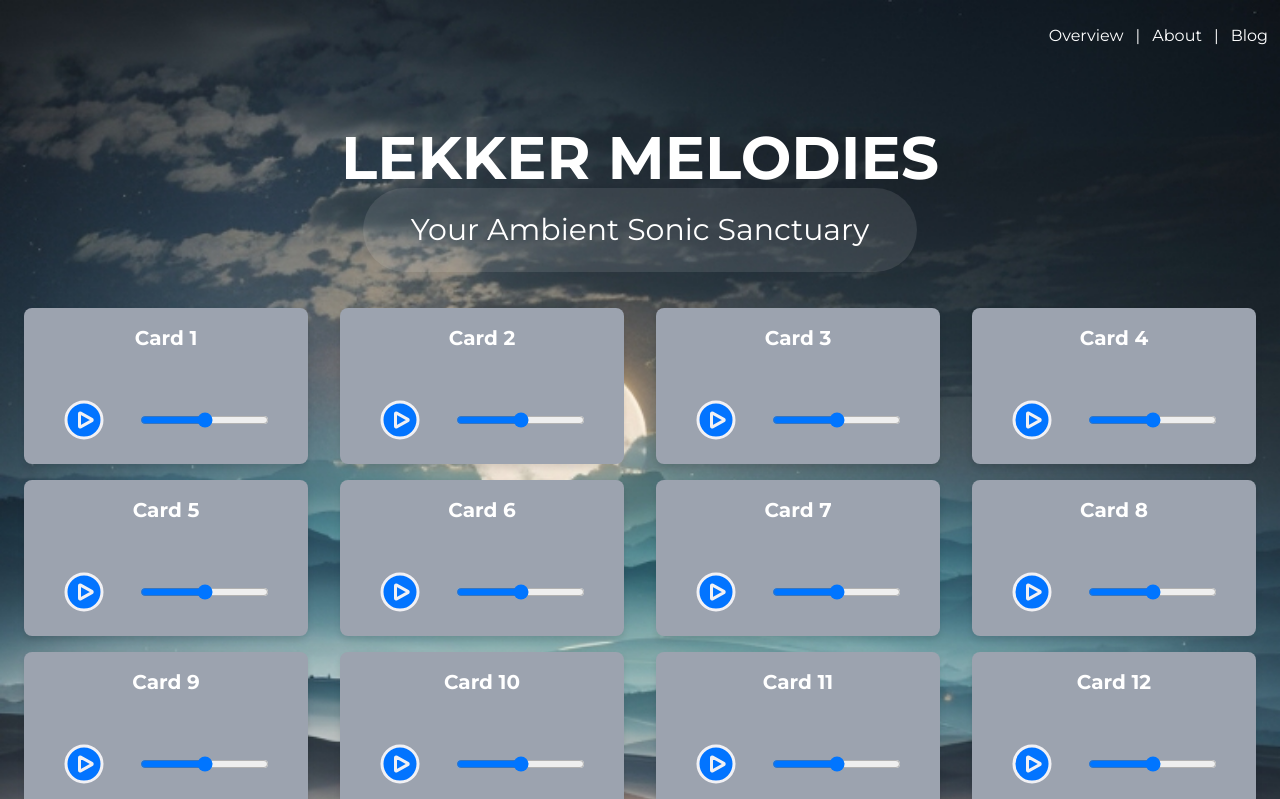
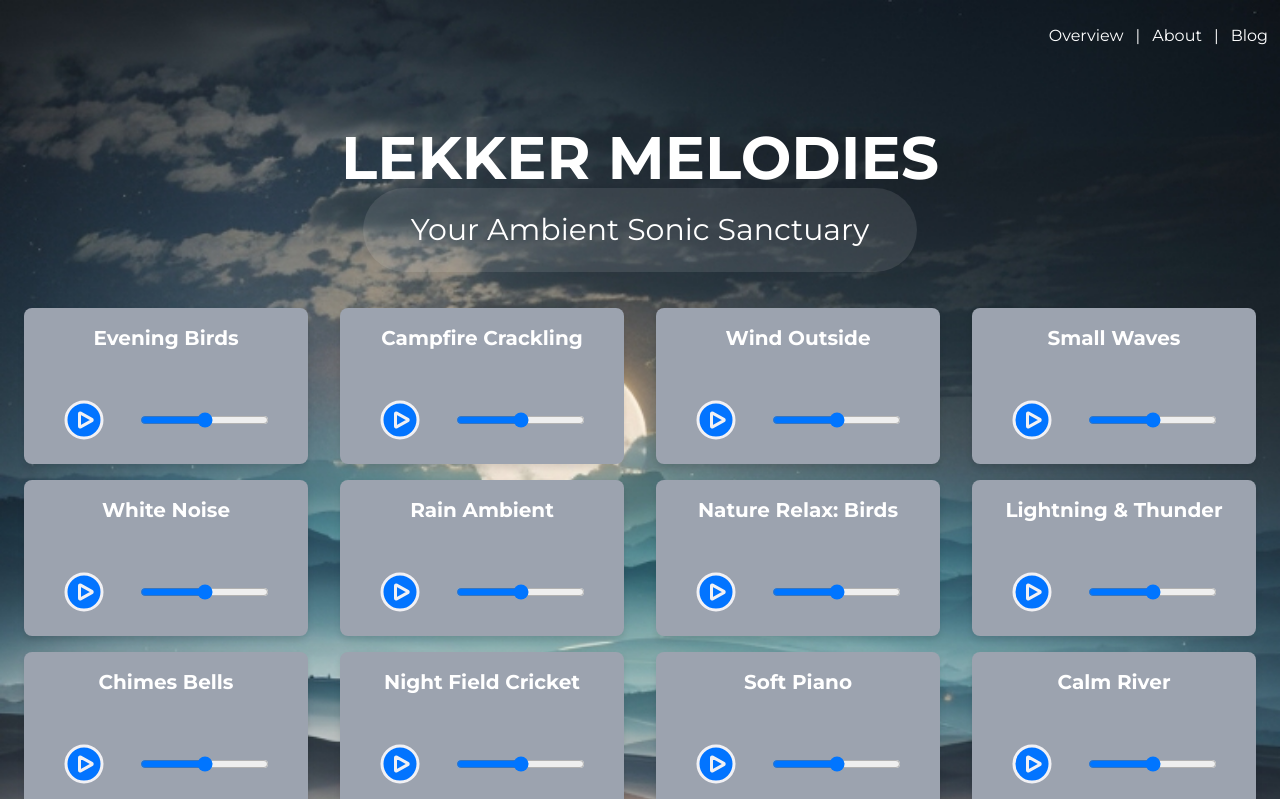
Before and after one commit to mitchiemt11/lekkermelodies, a React (Create React App) app: page / in a window 1280 px wide. Shown: the top 799 px of the page. Built offline with nearby package versions, Linux system fonts and the light colour scheme.

Commit message:
Set up correct titles for all sounds

```diff
--- a/src/components/Cards.jsx
+++ b/src/components/Cards.jsx
@@ -3,18 +3,18 @@ import PlayIcon from './PlayIcon';
 
 const Cards = () => {
   const cardData = [
-    { title: 'Card 1' },
-    { title: 'Card 2' },
-    { title: 'Card 3' },
-    { title: 'Card 4' },
-    { title: 'Card 5' },
-    { title: 'Card 6' },
-    { title: 'Card 7' },
-    { title: 'Card 8' },
-    { title: 'Card 9' },
-    { title: 'Card 10' },
-    { title: 'Card 11' },
-    { title: 'Card 12' },
+    { title: 'Evening Birds' },
+    { title: 'Campfire Crackling' },
+    { title: 'Wind Outside' },
+    { title: 'Small Waves' },
+    { title: 'White Noise' },
+    { title: 'Rain Ambient' },
+    { title: 'Nature Relax: Birds' },
+    { title: 'Lightning & Thunder' },
+    { title: 'Chimes Bells' },
+    { title: 'Night Field Cricket' },
+    { title: 'Soft Piano' },
+    { title: 'Calm River' },
   ];
 
   return (
```
